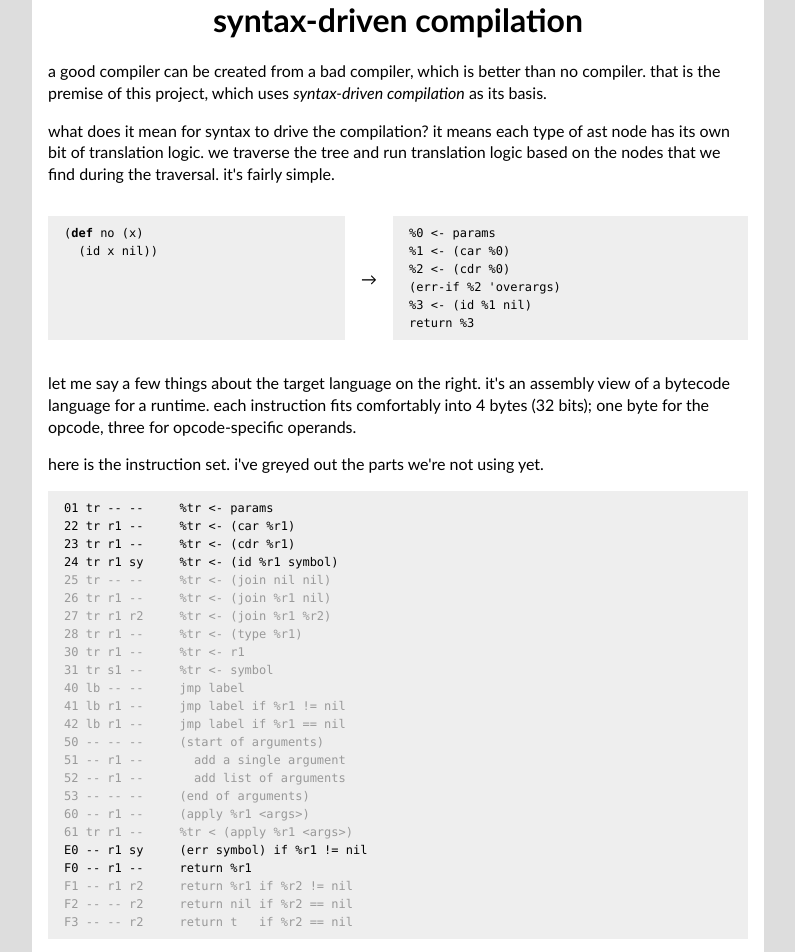
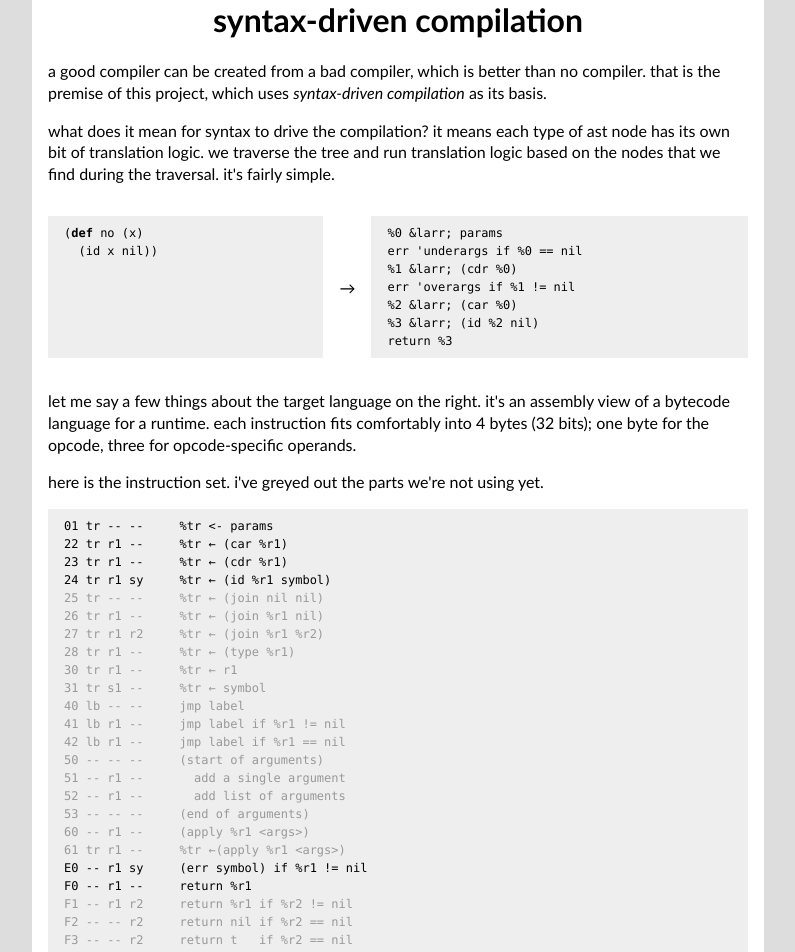
Before and after one commit to masak/syntax-driven, a React (Create React App) app: page / in a window 1280 px wide. Shown: the top 952 px of the page, without its empty margins (242-1037 px from the left). Built offline with nearby package versions, Linux system fonts and the light colour scheme.

Commit message:
Generally improve things

```diff
--- a/src/App.js
+++ b/src/App.js
@@ -28,11 +28,12 @@ const App = (props) => (
       `}
 
       target={`
-        %0 <- params
-        %1 <- (car %0)
-        %2 <- (cdr %0)
-        (err-if %2 'overargs)
-        %3 <- (id %1 nil)
+        %0 &larr; params
+        err 'underargs if %0 == nil
+        %1 &larr; (cdr %0)
+        err 'overargs if %1 != nil
+        %2 &larr; (car %0)
+        %3 &larr; (id %2 nil)
         return %3
       `}
     />
@@ -51,29 +52,29 @@ const App = (props) => (
     </p>
 
     <pre><code>01 tr -- --     %tr &lt;- params          { "\n" }
-22 tr r1 --     %tr &lt;- (car %r1)       { "\n" }
-23 tr r1 --     %tr &lt;- (cdr %r1)       { "\n" }
-24 tr r1 sy     %tr &lt;- (id %r1 symbol) { "\n" }
-<span class="less-important">25 tr -- --     %tr &lt;- (join nil nil)  { "\n" }
-26 tr r1 --     %tr &lt;- (join %r1 nil)  { "\n" }
-27 tr r1 r2     %tr &lt;- (join %r1 %r2)  { "\n" }
-28 tr r1 --     %tr &lt;- (type %r1)      { "\n" }
-30 tr r1 --     %tr &lt;- r1              { "\n" }
-31 tr s1 --     %tr &lt;- symbol          { "\n" }
-40 lb -- --     jmp label                 { "\n" }
-41 lb r1 --     jmp label if %r1 != nil   { "\n" }
-42 lb r1 --     jmp label if %r1 == nil   { "\n" }
-50 -- -- --     (start of arguments)      { "\n" }
-51 -- r1 --       add a single argument   { "\n" }
-52 -- r1 --       add list of arguments   { "\n" }
-53 -- -- --     (end of arguments)        { "\n" }
-60 -- r1 --     (apply %r1 &lt;args&gt;)  { "\n" }
-61 tr r1 --     %tr &lt; (apply %r1 &lt;args&gt;) { "\n" }</span>
+22 tr r1 --     %tr &larr; (car %r1)       { "\n" }
+23 tr r1 --     %tr &larr; (cdr %r1)       { "\n" }
+24 tr r1 sy     %tr &larr; (id %r1 symbol) { "\n" }
+<span class="less-important">25 tr -- --     %tr &larr; (join nil nil)  { "\n" }
+26 tr r1 --     %tr &larr; (join %r1 nil)  { "\n" }
+27 tr r1 r2     %tr &larr; (join %r1 %r2)  { "\n" }
+28 tr r1 --     %tr &larr; (type %r1)      { "\n" }
+30 tr r1 --     %tr &larr; r1              { "\n" }
+31 tr s1 --     %tr &larr; symbol          { "\n" }
+40 lb -- --     jmp label                  { "\n" }
+41 lb r1 --     jmp label if %r1 != nil    { "\n" }
+42 lb r1 --     jmp label if %r1 == nil    { "\n" }
+50 -- -- --     (start of arguments)       { "\n" }
+51 -- r1 --       add a single argument    { "\n" }
+52 -- r1 --       add list of arguments    { "\n" }
+53 -- -- --     (end of arguments)         { "\n" }
+60 -- r1 --     (apply %r1 &lt;args&gt;)   { "\n" }
+61 tr r1 --     %tr &larr;(apply %r1 &lt;args&gt;) { "\n" }</span>
 E0 -- r1 sy     (err symbol) if %r1 != nil        { "\n" }
-F0 -- r1 --     return %r1                { "\n" }
+F0 -- r1 --     return %r1                 { "\n" }
 <span class="less-important">F1 -- r1 r2     return %r1 if %r2 != nil  { "\n" }
-F2 -- -- r2     return nil if %r2 == nil  { "\n" }
-F3 -- -- r2     return t   if %r2 == nil  { "\n" }</span></code></pre>
+F2 -- -- r2     return nil if %r2 == nil   { "\n" }
+F3 -- -- r2     return t   if %r2 == nil</span></code></pre>
   </main>
 );
 
```
